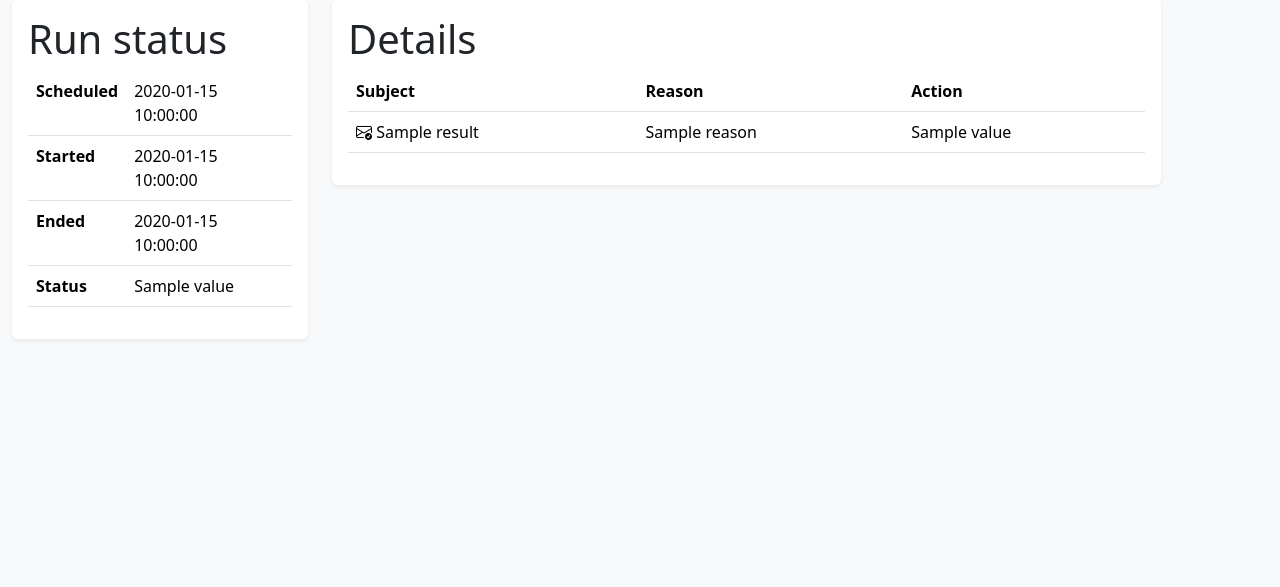
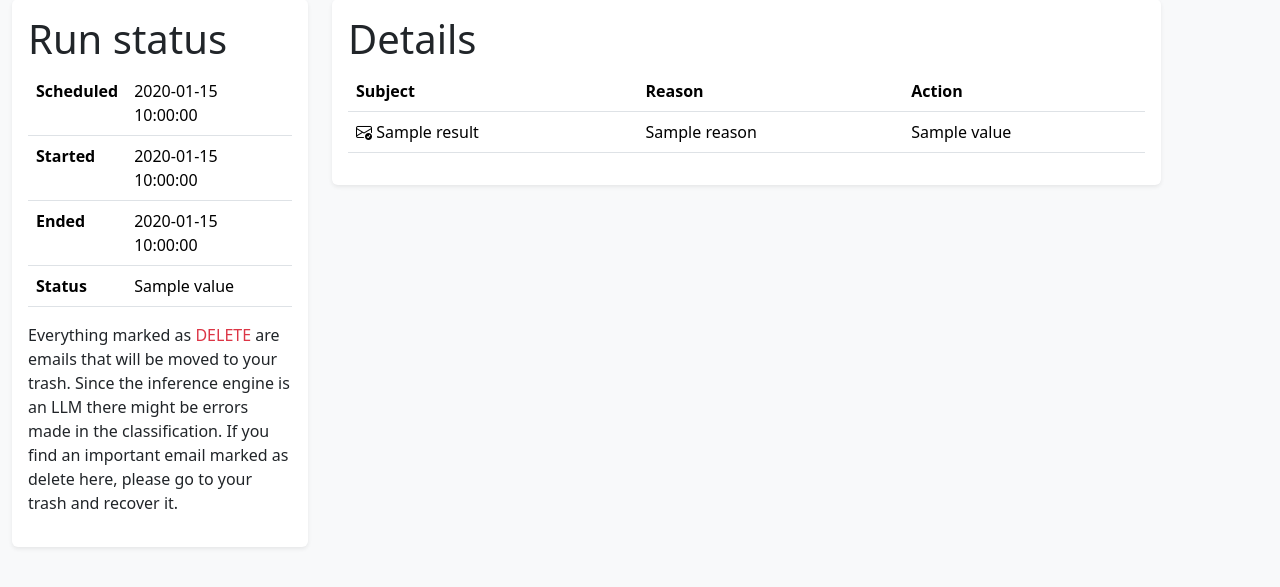
Before and after one commit to deep-learning-for-humans/spam-slaya, a Flask app: template app/templates/run_status.html in a window 1280 px wide. Shown: the part 73-660 px from the top of the page. Run offline with Flask 3, Linux system fonts and the light colour scheme; the template is opened without the code that fills it: most values are stand-ins (such as "Sample title", 1, 10 or a date in 2020).

Commit message:
Add message to tell people about DELETE operation

```diff
--- a/app/templates/run_status.html
+++ b/app/templates/run_status.html
@@ -65,6 +65,14 @@
                     This page auto refreshes in <span id="seconds-left"></span> seconds
                 </div>
                 {% endif %}
+
+                <p>
+                    Everything marked as <span class="text-danger">DELETE</span>
+                    are emails that will be moved to your trash. Since the
+                    inference engine is an LLM there might be errors made in
+                    the classification. If you find an important email marked as
+                    delete here, please go to your trash and recover it.
+                </p>
             </div>
         </div>
     </div>
```
